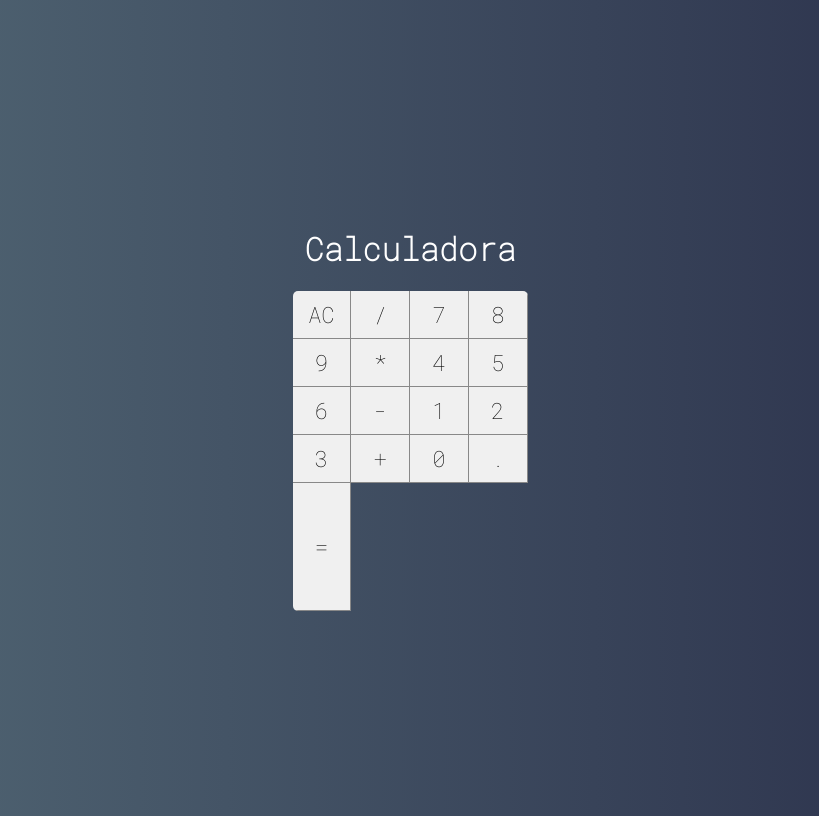
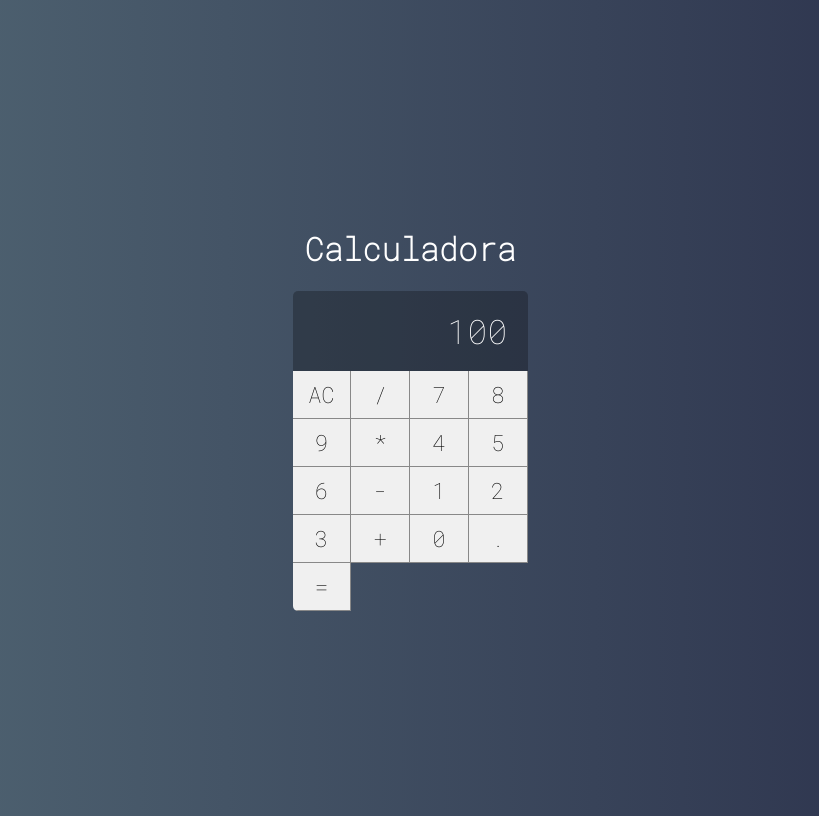
Before and after one commit to WilliamWJD/Calculadora-React, a React (Create React App) app: page / in a window 1280 px wide. Shown: the whole page, without its empty margins (230-1049 px from the left). Built offline with nearby package versions, Linux system fonts and the light colour scheme.

Commit message:
Criando e estilizando o componente Display

```diff
--- /dev/null
+++ b/src/Components/Display.css
@@ -0,0 +1,11 @@
+.display{
+    grid-column:span 4;
+    background-color: #0004;
+
+    display: flex;
+    justify-content: flex-end;
+    align-items: center;
+    padding: 20px;
+    font-size: 2.1em;
+    overflow: hidden;
+}
--- /dev/null
+++ b/src/Components/Display.jsx
@@ -0,0 +1,5 @@
+import React from 'react'
+import './Display.css'
+
+export default props=>
+    <div className="display">{props.value}</div>
--- a/src/main/Calculator.css
+++ b/src/main/Calculator.css
@@ -6,5 +6,5 @@
 
     display: grid;
     grid-template-columns: repeat(4, 25%);
-    grid-template-rows: 48px 48px 48px 48px;
+    grid-template-rows: 1fr 48px 48px 48px 48px 48px;
 }
--- a/src/main/Calculator.jsx
+++ b/src/main/Calculator.jsx
@@ -2,11 +2,14 @@
 import './Calculator.css'
 
 import Button from '../Components/Button'
+import Display from '../Components/Display'
 
 export default class Calculator extends Component{
     render(){
         return(
             <div className="calculator">
+                <Display value={100}/>
+
                 <Button label="AC"/>
                 <Button label="/"/>
                 <Button label="7"/>
```
